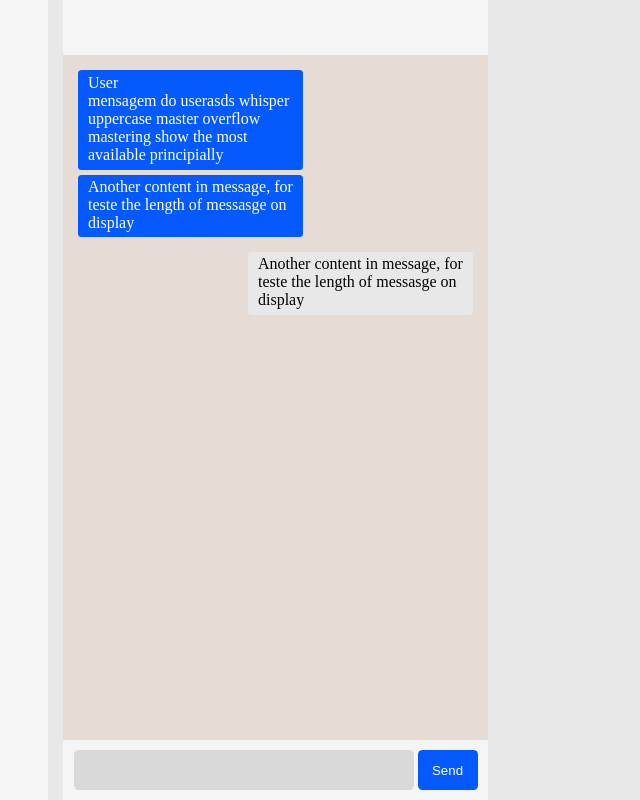
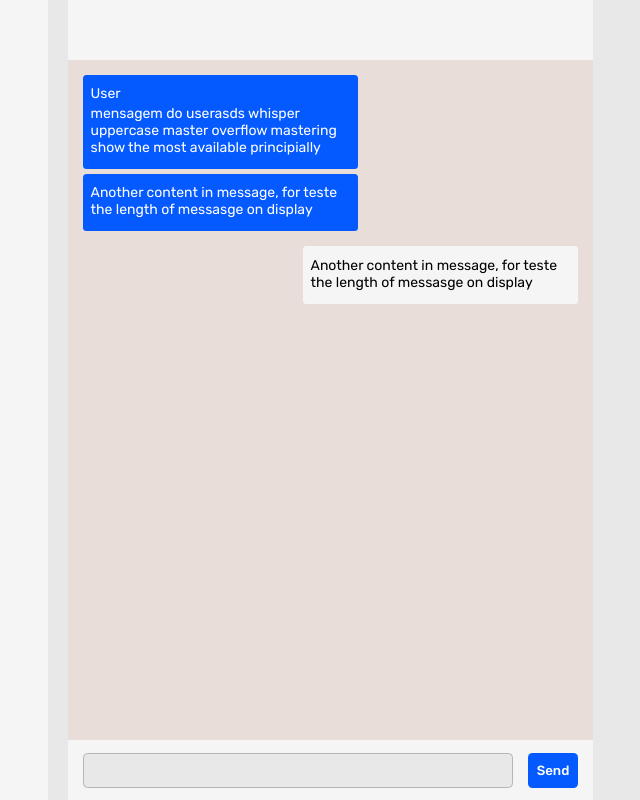
Before and after one commit to Slimwolff/chatrt, a website: page public/index.html in a window 1280 px wide. Shown: the whole page, without its empty margins (252-892 px from the left). Drawn offline with nearby package versions, Linux system fonts and the light colour scheme; no server answers.

Commit message:
change some file styles

```diff
--- a/package.json
+++ b/package.json
@@ -10,6 +10,7 @@
   "license": "ISC",
   "dependencies": {
     "express": "^4.17.2",
+    "sass": "^1.47.0",
     "socket.io": "^4.4.1"
   }
 }
--- a/public/index.html
+++ b/public/index.html
@@ -4,6 +4,9 @@
     <meta charset="UTF-8">
     <meta http-equiv="X-UA-Compatible" content="IE=edge">
     <meta name="viewport" content="width=device-width, initial-scale=1.0">
+    <link rel="preconnect" href="https://fonts.googleapis.com">
+    <link rel="preconnect" href="https://fonts.gstatic.com" crossorigin>
+    <link href="https://fonts.googleapis.com/css2?family=Be+Vietnam+Pro:wght@300;400;500;600&family=Rubik:wght@300;400;500;600&display=swap" rel="stylesheet">
     <link rel="stylesheet" href="./styles/style.css">
     <title>Chat</title>
 </head>
--- /dev/null
+++ b/public/styles/style.old.css
@@ -0,0 +1,136 @@
+* {
+    padding: 0;
+    margin: 0;
+    list-style: none;
+}
+
+#main {
+    position: fixed;
+    top: 0;
+    left: 0;
+    width: 100%;
+    height: 100vh;
+    display: flex;
+    justify-content: flex-start;
+    background: #e8e8e8;
+}
+
+.activity-panel {
+    /* position: absolute; */
+    left: 0;
+    top: 0;
+    width: 300px;
+    height: 100vh;
+    background: #f5f5f5;
+
+}
+
+
+
+.main-chat-view {
+    display: flex;
+    flex-flow: column wrap;
+    position: relative;
+    top: 0;
+    margin-left: 15px;
+    width: 425px;
+    height: 100%;
+    /* background: #0558ff6e; */
+}
+.info-chat-area {
+    position: relative;
+    top: 0;
+    left: 0;
+    width: 100%;
+    height: 55px;
+    background: #f5f5f5;
+}
+
+#messages {
+    position: relative;
+    width: 100%;
+    flex: 1;
+    overflow: auto;
+    background: #e5ddd5;
+}
+
+.message-container {
+    display: flex;
+    flex-flow: column wrap;
+    width: 225px;
+    height: auto;
+    min-height: 40px;
+    padding-left: 10px;
+    margin-bottom: 5px;
+    margin-left: 15px;
+    margin-right: 15px;
+    border-radius: 3.5px;
+    background: #055aff;
+    color: #fff;
+    box-sizing: border-box;
+}
+
+.own-msg {
+    float: right;
+    margin-top: 10px;
+    margin-bottom: 10px;
+    background: #e8e8e8;
+    color: #000;
+}
+
+.first-container {
+    margin-top: 15px;
+}
+
+.msg-user {
+    width: 100%;
+    height: 15px;
+    padding-top: 4px;
+}
+
+.msg-content {
+    word-break: break-word;
+    padding-top: 3px;
+    padding-bottom: 5.5px;
+}
+
+.send-message-area {
+    display: flex;
+    flex-flow: row nowrap;
+    justify-content: space-evenly;
+    align-items: center;
+    position: relative;
+    bottom: 0;
+    width: 100%;
+    height: 60px;
+    background: #f5f5f5;
+}
+
+.send-message-area form input[type=text]{
+
+    width: 340px;
+    height: 40px;
+    border: none;
+    background: #d9d9d9;
+}
+
+form input[type=text] {
+    box-sizing: border-box;
+    width: 170px;
+    height: 25px;
+    font-size: 16px;
+    padding: 0 10px;
+    border: 0.5px solid #000;
+    border-radius: 4.5px;
+    outline: none;
+}
+form button{
+    position: relative;
+    width: 60px;
+    height: 40px;
+    cursor: pointer;
+    border: none;
+    border-radius: 4.5px;
+    color: #fff;
+    background: #055aff;
+}
--- /dev/null
+++ b/public/styles/style.scss
@@ -0,0 +1,148 @@
+
+* {
+    margin: 0;
+    padding: 0;
+    list-style: none;
+    text-decoration: none;
+    outline: none;
+    font-family: 'Rubik', sans-serif;
+}
+
+$primary: #f5f5f5;
+$secondary: #e8e8e8;
+$bg-msg: #e9ddd9;
+$btn-primary: #055aff;
+
+@mixin fixPos($position: absolute, $top: 0, $left:0, $right: none, $bottom: none){
+    position: $position;
+    top: $top;
+    left: $left;
+    right: $right;
+    bottom: $bottom;
+}
+@mixin wh($width: 100%, $height: 100%){
+    width: $width;
+    height: $height;
+}
+@mixin flex($flow: row wrap, $justify: flex-start, $align: flex-start){
+    display: flex;
+    flex-flow: $flow;
+    justify-content: $justify;
+    align-items: $align;
+}
+
+
+#main {
+    @include fixPos(fixed);
+    @include wh();
+    @include flex;
+    background: $secondary;
+
+
+    .activity-panel {
+        width: 300px;
+        height: 100vh;
+        background: $primary;
+    }
+
+    .main-chat-view {
+        @include flex(column wrap);
+        @include wh(525px,100%);
+        position: relative;
+        top: 0;
+        margin-left: 20px;
+        background: $primary;
+
+        .info-chat-area {
+            @include wh(100%,60px);
+            background: $primary;
+        }
+
+        #messages {
+            position: relative;
+            width: 100%;
+            flex: 1;
+            background:  $bg-msg;
+
+            .message-container {
+                @include flex;
+                @include wh(275px,auto);
+                min-height: 50px;
+                margin: 0 15px 5px;
+                padding: 7.5px 7.5px;
+                color: #fff;
+                background-color: $btn-primary;
+                font-size: 14px;
+                font-weight: 400;
+                border-radius: 3.5px;
+                box-sizing: border-box;
+                text-rendering: optimizeLegibility;
+
+
+
+                .msg-user {
+                    @include wh(100%, 15px);
+                    padding-top: 2.5px;
+                    padding-bottom: 1.5px;
+                }
+                .msg-content {
+                    word-break: break-word;
+                    padding-top: 3px;
+                    padding-bottom: 5.5px;
+                }
+            }
+
+            .own-msg {
+                float: right;
+                margin-top: 10px;
+                margin-bottom: 10px;
+                color: #000;
+                background: $primary;
+            }
+            .first-container {
+                margin-top: 15px !important;
+            }
+        }
+
+
+
+        .send-message-area {
+            @include fixPos(absolute,none,none,none,0);
+            @include wh(100%,60px);
+            @include flex(column nowrap,center,center);
+            background: $primary;
+
+            form {
+                @include wh;
+                @include flex(row nowrap, flex-start, center);
+
+                input[type=text] {
+                    @include wh(auto,35px);
+                    margin: 0 15px;
+                    padding: 7px 7px;
+                    flex: 1 1;
+                    font-size: 14px;
+                    border: 1px solid #b5b5b5;
+                    border-radius: 4.5px;
+                    box-sizing: border-box;
+                    background-color: $secondary;
+                }
+
+                button {
+                    // @include fixPos(relative, none, none, 0, none);
+                    position: relative;
+                    @include wh(50px, 35px);
+                    margin-right: 15px;
+                    font-weight: 500;
+                    border: none;
+                    border-radius: 4.5px;
+                    color: #fff;
+                    background: $btn-primary;
+                    cursor: pointer;
+                }
+            }
+        }
+    }
+
+
+}
```
Also changed, not shown: public/styles/style.css, 2 other files.
